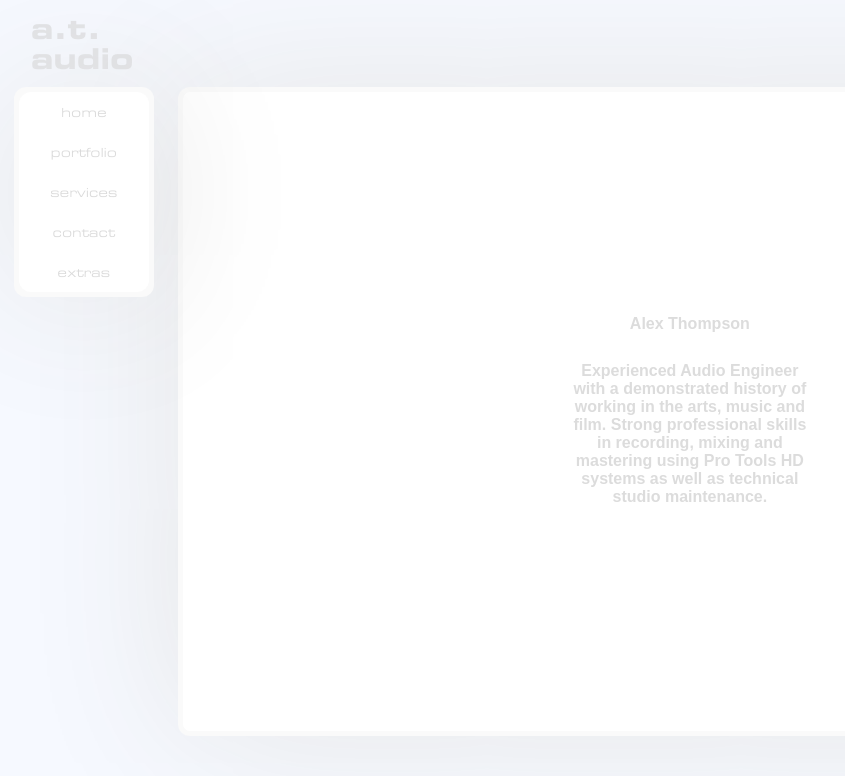
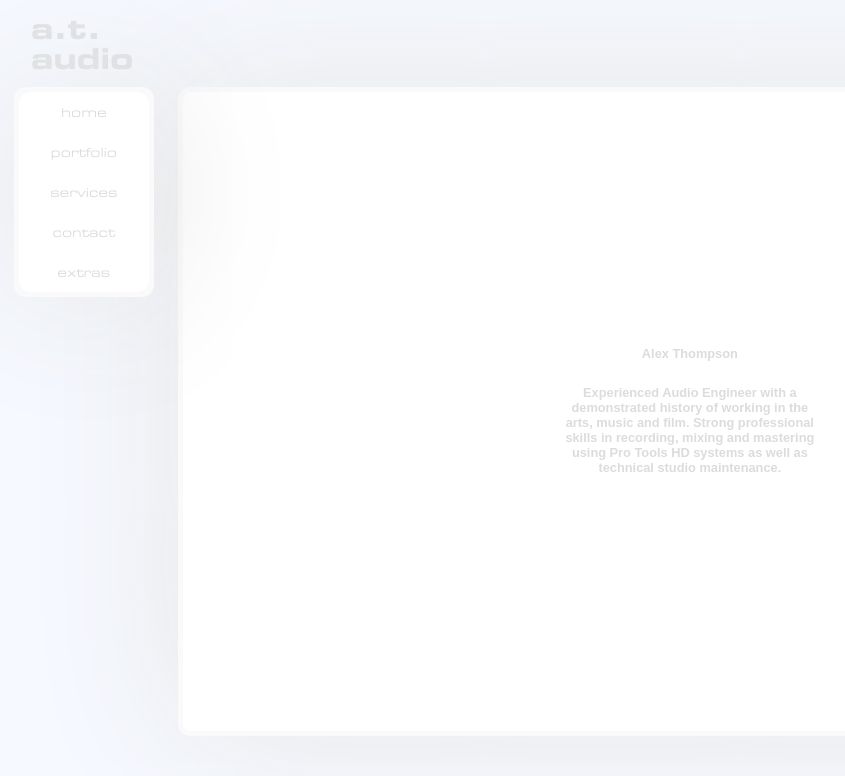
Before and after one commit to Peter-Luber/alexworld, a React (Create React App) app: page / in a window 1280 px wide. Shown: the top 776 px of the page, without its empty margins (22-867 px from the left). Built offline with nearby package versions, Linux system fonts and the light colour scheme; the HTML template or start-up script is replaced by a standard one.

Commit message:
font fix

```diff
--- a/src/App.css
+++ b/src/App.css
@@ -31,7 +31,7 @@ h3 {
   transition: 1s;
   -webkit-transition: 1s;
   -moz-transition: 1s;
-  font-size: 1rem;
+  font-size: 0.8rem;
   width: 250px;
   outline: none;
 }
```
